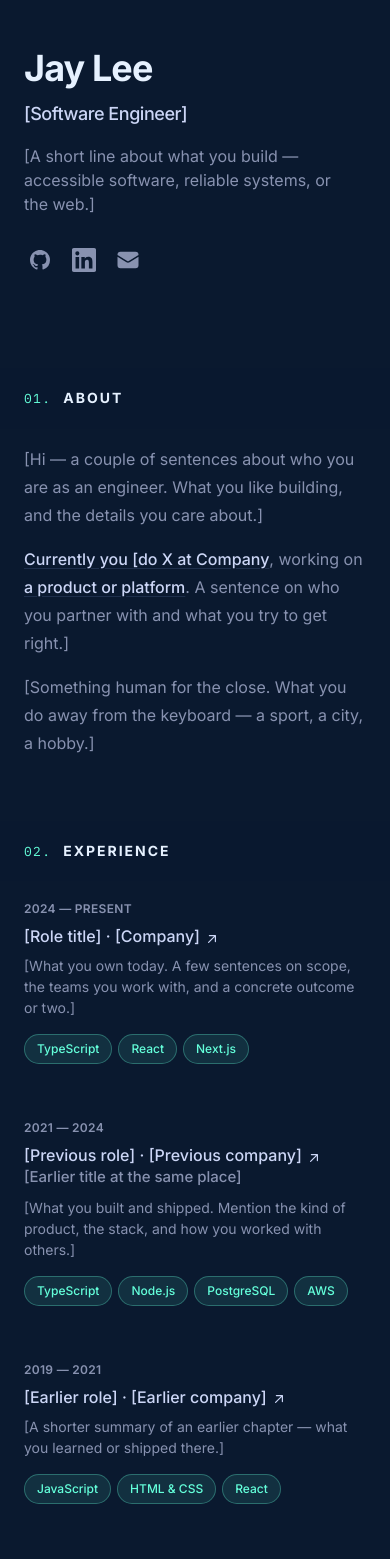
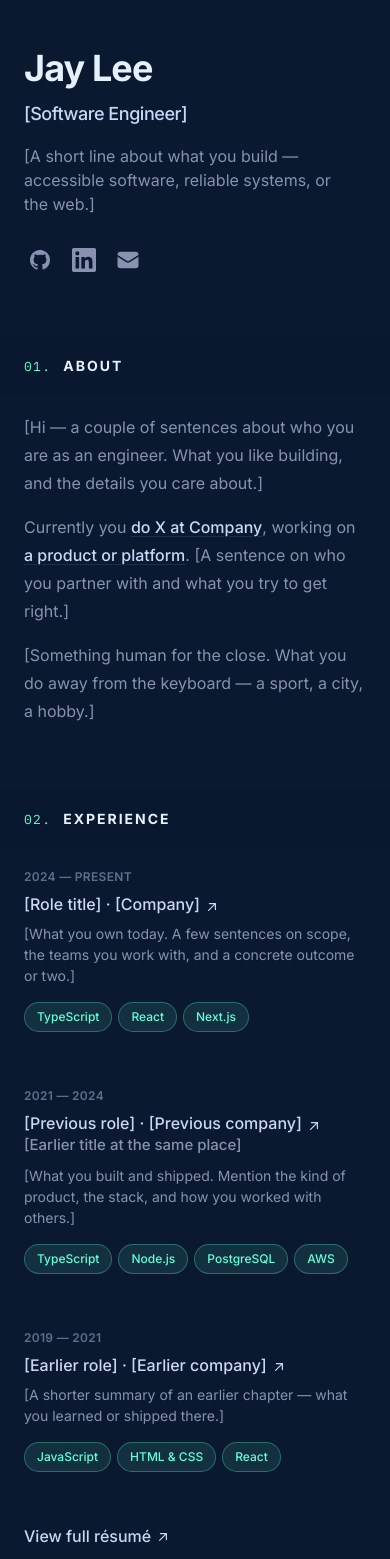
Before and after one commit to jaynohle-collab/personal-site, a Next.js app: page / in a window 390 px wide. Shown: the top 1559 px of the page. Built offline with nearby package versions, Linux system fonts and the light colour scheme.

Commit message:
Polish About placeholders, card hover, and mobile spacing
Keep markdown links out of wrapping [brackets], strengthen experience
card hover, mute date labels, and tighten the gap before content on small screens.

Co-authored-by: jaynohle-collab <jaynohle-collab@users.noreply.github.com>

```diff
--- a/content/site.ts
+++ b/content/site.ts
@@ -80,7 +80,7 @@ export const site: Site = {
   // ---------------------------------------------------------------------------
   about: [
     "[Hi — a couple of sentences about who you are as an engineer. What you like building, and the details you care about.]",
-    "[Currently you [do X at Company](https://example.com), working on [a product or platform](https://example.com). A sentence on who you partner with and what you try to get right.]",
+    "Currently you [do X at Company](https://example.com), working on [a product or platform](https://example.com). [A sentence on who you partner with and what you try to get right.]",
     "[Something human for the close. What you do away from the keyboard — a sport, a city, a hobby.]",
   ],
 
--- a/src/components/Cards.tsx
+++ b/src/components/Cards.tsx
@@ -32,8 +32,8 @@ export function ExperienceCard({ item }: { item: Experience }) {
 
   return (
     <div className="group relative grid pb-1 sm:grid-cols-8 sm:gap-8 md:gap-4">
-      <div className="absolute -inset-x-4 -inset-y-4 z-0 hidden rounded-md transition motion-reduce:transition-none lg:-inset-x-6 lg:block lg:group-hover:bg-navy-light/50 lg:group-hover:shadow-[inset_0_1px_0_0_rgba(148,163,184,0.1)]" />
-      <header className="z-10 mt-1 mb-2 text-xs font-semibold tracking-wide text-slate uppercase sm:col-span-2">
+      <div className="absolute -inset-x-4 -inset-y-4 z-0 hidden rounded-md transition motion-reduce:transition-none lg:-inset-x-6 lg:block lg:group-hover:bg-navy-lightest/20 lg:group-hover:shadow-[inset_0_1px_0_0_rgba(148,163,184,0.1)]" />
+      <header className="z-10 mt-1 mb-2 text-xs font-semibold tracking-wide text-slate/70 uppercase sm:col-span-2">
         {item.period}
       </header>
       <div className="z-10 sm:col-span-6">
@@ -79,7 +79,7 @@ export function ProjectCard({ item }: { item: Project }) {
 
   return (
     <div className="group relative grid pb-1 sm:grid-cols-8 sm:gap-8 md:gap-4">
-      <div className="absolute -inset-x-4 -inset-y-4 z-0 hidden rounded-md transition motion-reduce:transition-none lg:-inset-x-4 lg:block lg:group-hover:bg-navy-light/50 lg:group-hover:shadow-[inset_0_1px_0_0_rgba(148,163,184,0.1)]" />
+      <div className="absolute -inset-x-4 -inset-y-4 z-0 hidden rounded-md transition motion-reduce:transition-none lg:-inset-x-6 lg:block lg:group-hover:bg-navy-lightest/20 lg:group-hover:shadow-[inset_0_1px_0_0_rgba(148,163,184,0.1)]" />
       <div className="z-10 sm:col-span-8">
         <h3 className="font-medium leading-snug text-slate-lightest">
           {item.href ? (
--- a/src/components/SitePage.tsx
+++ b/src/components/SitePage.tsx
@@ -49,7 +49,7 @@ export function SitePage() {
             <SocialLinks className="mt-8 lg:mt-0" />
           </header>
 
-          <main id="content" className="pt-24 lg:w-[52%] lg:py-24" tabIndex={-1}>
+          <main id="content" className="pt-16 lg:w-[52%] lg:py-24" tabIndex={-1}>
             <Section id="about" index="01" label="About">
               <div className="space-y-4">
                 {site.about.map((paragraph) => (
```
